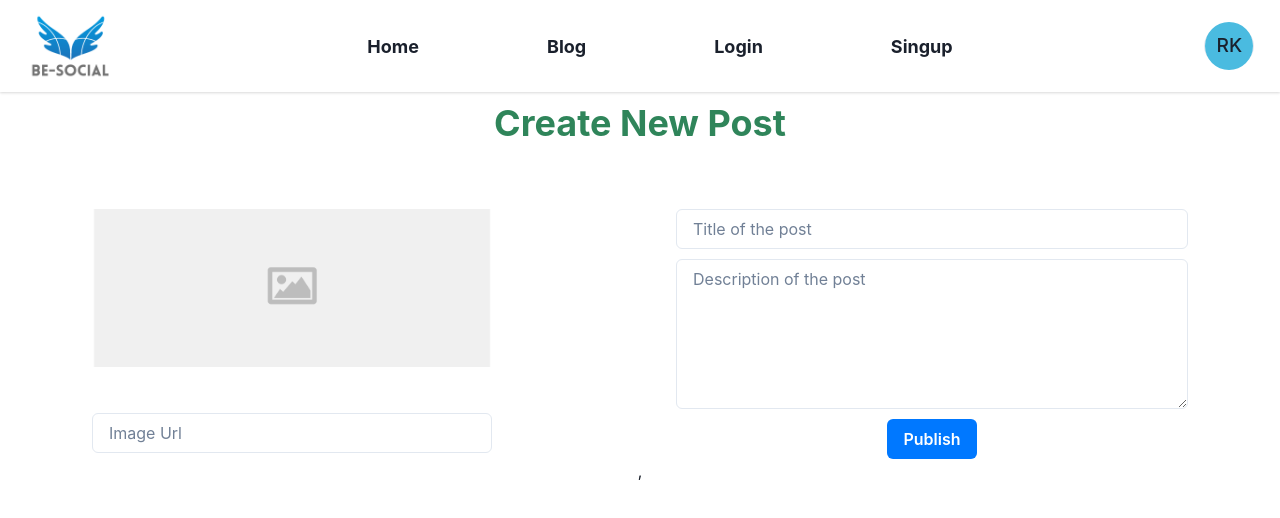
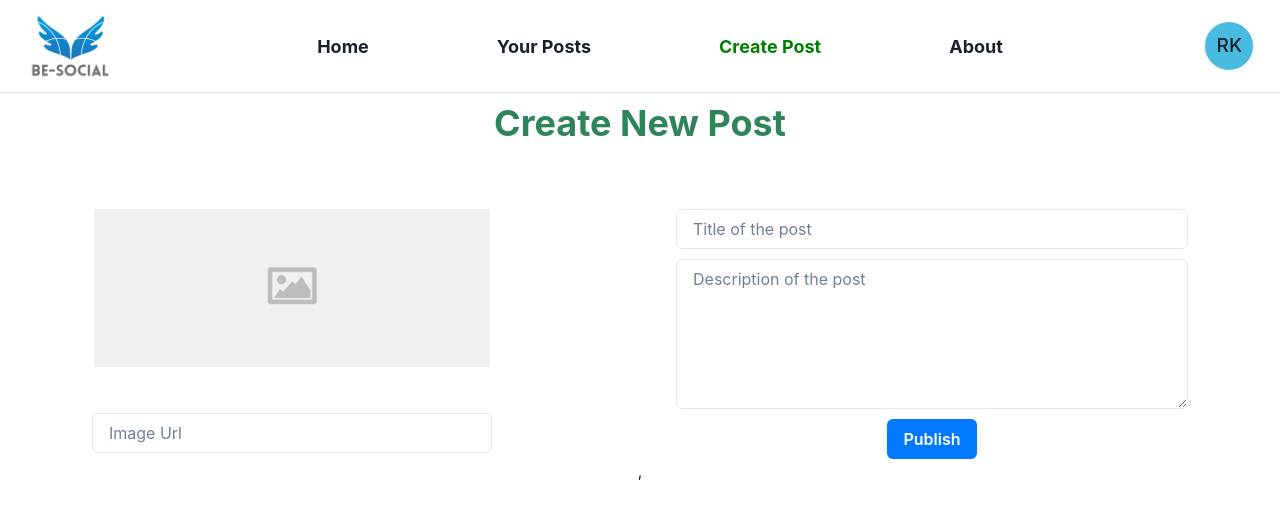
Before and after one commit to Rohit-world/Be-social, a React (Vite) app in the folder Client/: page /create/post in a window 1280 px wide. Shown: the top 518 px of the page. Built offline with nearby package versions, Linux system fonts and the light colour scheme.

Commit message:
grid component   ready

```diff
--- a/Client/src/Routes/createPost.jsx
+++ b/Client/src/Routes/createPost.jsx
@@ -23,7 +23,7 @@ const CreatePost = () => {
 
 
   function PassedValidationCheck() {
-    if (!base64Image || !postData.title || !postData.description) {
+    if (!postData.photo|| !postData.title || !postData.description) {
       Toast({
         title: "Please Give all the Details",
         status: "info",
@@ -53,7 +53,13 @@ setloading(true)
             username:"vector",
             postTime:Date.now(),category:["life","photography"]
             }).then((res)=>{
-              console.log(res)
+             if(res.data){
+              Toast({
+                title:"Post added Successfully",
+                status:"success",
+                position:"top"
+              })
+             }
               setloading(false)
             }).catch((err)=>{
               console.log("errir",err)
--- a/Client/src/Routes/dashboard.jsx
+++ b/Client/src/Routes/dashboard.jsx
@@ -5,6 +5,7 @@ import BaseUrl from "../../server.url";
 import Crousel from "../components/crousel";
 import { Link } from "react-router-dom";
 import { useNavigate } from "react-router-dom";
+import GridComponent from "../components/grid";
 
 
 const Dashboard = () => {
@@ -47,28 +48,8 @@ console.log(Blogs)
 <Box><Crousel/></Box>
 
 <Box mt={4} padding="2%" backgroundColor="gray.100" color="green" ><Heading>Blogs/Articles</Heading></Box>
+{Blogs[0] && <GridComponent data={Blogs}/>}
 
-<Box mt={4} display="grid" gridTemplateColumns="repeat(3,1fr)" gap={5} >
-
-
-{Blogs[0] && Blogs.map((ele)=>
-  <Box _hover={{backgroundColor:"gray.100"}}  cursor="pointer" boxShadow="rgba(0, 0, 0, 0.35) 0px 5px 15px" borderRadius="10px" >
-
-<img onClick={()=>navigate("/post")} style={{borderRadius:"10px"}} src={ele.photo} alt="" />
-<Box padding="4%">
-<Text  onClick={()=>navigate("/post")}fontSize="1.5vw"  fontWeight="bold" color="orange.900"> {ele.title.slice(0,30)}...  </Text>
-
-<Box width="20%">
-  <Link to={`/post/user/${ele.username}`}>
-<Text _hover={{color:"blue",textDecoration:"none"}} textDecoration="underline" color="blueviolet" align="start">@{ele.username}</Text>
-</Link>
-</Box>
-
-<Text onClick={()=>navigate("/post")} color="gray.600" align="start">{ele.description.slice(0,340)}  ...........</Text>
-</Box>
-</Box>
-)}
-</Box>
 
  </Box>
   );
--- /dev/null
+++ b/Client/src/components/grid.jsx
@@ -0,0 +1,33 @@
+import { Box,Text } from '@chakra-ui/react';
+import React from 'react';
+import { Link } from 'react-router-dom';
+import { useNavigate } from 'react-router-dom';
+
+const GridComponent = ({data}) => {
+    const navigate=useNavigate()
+    return (
+<Box mt={4} display="grid" gridTemplateColumns="repeat(3,1fr)" gap={5} >
+
+
+{data[0] && data.map((ele)=>
+  <Box _hover={{backgroundColor:"gray.100"}}  cursor="pointer" boxShadow="rgba(0, 0, 0, 0.35) 0px 5px 15px" borderRadius="10px" >
+
+<img onClick={()=>navigate("/post")} style={{borderRadius:"10px",height:"280px"}} src={ele.photo} alt="" />
+<Box padding="4%">
+<Text  onClick={()=>navigate("/post")}fontSize="1.5vw"  fontWeight="bold" color="orange.900"> {ele.title.slice(0,30)}...  </Text>
+
+<Box width="20%">
+  <Link to={`/post/user/${ele.username}`}>
+<Text _hover={{color:"blue",textDecoration:"none"}} textDecoration="underline" color="blueviolet" align="start">@{ele.username}</Text>
+</Link>
+</Box>
+
+<Text onClick={()=>navigate("/post")} color="gray.600" align="start">{ele.description.slice(0,340)}  ...........</Text>
+</Box>
+</Box>
+)}
+</Box>
+    );
+}
+
+export default GridComponent;
--- a/Client/src/components/navbar.jsx
+++ b/Client/src/components/navbar.jsx
@@ -1,74 +1,106 @@
-import { Avatar, Box ,Menu,MenuButton,MenuItem,MenuList,useMediaQuery,IconButton, Text } from '@chakra-ui/react';
-import { Link,useLocation } from 'react-router-dom';
-import React from 'react';
-import NavLogo from "../assets/logo.png"
-
-
-
-
-
+import {
+  Avatar,
+  Box,
+  Menu,
+  MenuButton,
+  MenuItem,
+  MenuList,
+  useMediaQuery,
+  IconButton,
+  Text,
+} from "@chakra-ui/react";
+import { Link, useLocation } from "react-router-dom";
+import React from "react";
+import NavLogo from "../assets/logo.png";
 
 const Navbar = () => {
-const location=useLocation()
-    const [isLargerThan500] = useMediaQuery('(min-width: 500px)')
-    const [isSmallerThan500]=useMediaQuery('(max-width: 500px)')
+  const location = useLocation();
+  const [isLargerThan500] = useMediaQuery("(min-width: 500px)");
+  const [isSmallerThan500] = useMediaQuery("(max-width: 500px)");
   return (
     <Box mb="10px">
-{  isLargerThan500 &&
-    <Box shadow="base" paddingY="1%" paddingX="2%" alignContent="center"alignItems="center" maxH="20vh" display="flex" justifyContent="space-between">
-               <Box > <img width="90px" src={NavLogo} alt="580b57fcd9996e24bc43c529" border="0"></img></Box>
-               <Box fontSize="large" fontWeight="bold" display="flex" gap="10vw" >
-                   <Link><Text color={location.pathname=="/" && "green"} >Home</Text></Link>
-                   <Link>Blog</Link>
-                   <Link><Text color={location.pathname=="/login" && "green"} >Login</Text></Link>
-                   <Link>Singup</Link>
+      {isLargerThan500 && (
+        <Box
+          shadow="base"
+          paddingY="1%"
+          paddingX="2%"
+          alignContent="center"
+          alignItems="center"
+          maxH="20vh"
+          display="flex"
+          justifyContent="space-between"
+        >
+          <Box>
+            {" "}
+            <img
+              width="90px"
+              src={NavLogo}
+              alt="580b57fcd9996e24bc43c529"
+              border="0"
+            ></img>
           </Box>
-               <Box> <Menu>
+          <Box fontSize="large" fontWeight="bold" display="flex" gap="10vw">
+            <Link to="/">
+              <Text color={location.pathname == "/" && "green"}>Home</Text>
+            </Link>
+
+            <Link to="/post/user"> <Text color={location.pathname == "/post/user/:username" && "green"}>Your Posts</Text></Link>
+            <Link to="/create/post">
+              <Text color={location.pathname == "/create/post" && "green"}>
+                Create Post
+              </Text>
+            </Link>
+            <Link to="/about">
+              <Text color={location.pathname == "/about" && "green"}>
+               About
+              </Text>
+            </Link>
+          </Box>
+          <Box>
+            {" "}
+            <Menu>
               <MenuButton
                 as={IconButton}
-              aria-label='Options'
+                aria-label="Options"
                 icon={<Avatar name="rohit kumar" />}
                 borderRadius="full"
-
-              variant='outline'
+                variant="outline"
               />
               <MenuList>
-              <MenuItem >
-                Home Blog
-              </MenuItem>
-              <MenuItem >
-                This That
-              </MenuItem>
-              <MenuItem >
-                New Tab
-              </MenuItem>
-              <MenuItem >
-                New Tab
-              </MenuItem>
+                <MenuItem>Home Blog</MenuItem>
+                <MenuItem>This That</MenuItem>
+                <MenuItem>New Tab</MenuItem>
+                <MenuItem>New Tab</MenuItem>
               </MenuList>
-          </Menu></Box>
-           </Box>}
-
-
+            </Menu>
+          </Box>
+        </Box>
+      )}
 
       {/* smaller screen  */}
 
-
-
-          {
-            isSmallerThan500 && <Box shadow="base" paddingY="1%" paddingX="2%" alignContent="center"alignItems="center" maxH="20vh" display="flex" justifyContent="space-between">
-
-
+      {isSmallerThan500 && (
+        <Box
+          shadow="base"
+          paddingY="1%"
+          paddingX="2%"
+          alignContent="center"
+          alignItems="center"
+          maxH="20vh"
+          display="flex"
+          justifyContent="space-between"
+        >
+          <Box>
+            <img width="100vw" src={NavLogo} border="0"></img>
+          </Box>
 
           <Box>
-          <img width="100vw"src={NavLogo} border="0"></img>
+            <Avatar></Avatar>
           </Box>
-
-          <Box><Avatar></Avatar></Box>
         </Box>
-          }
+      )}
     </Box>
   );
-}
+};
 
 export default Navbar;
```
Lines whose indentation alone changed are shown as unchanged.
